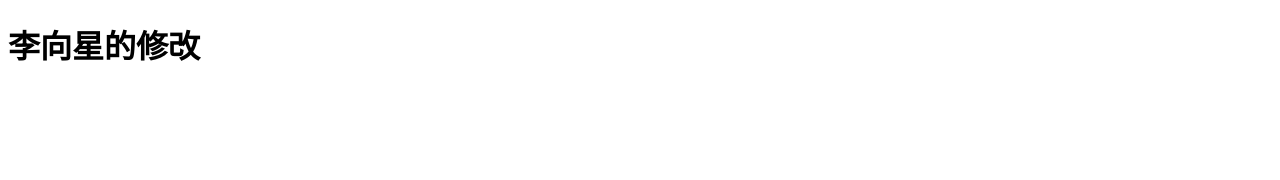
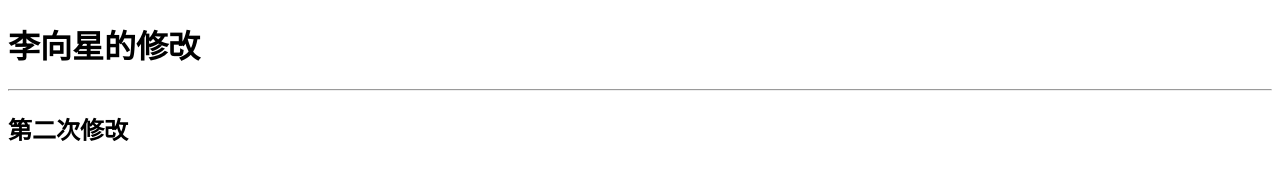
Before and after one commit to zhujianxiangmu/git-demo, a plain HTML site: page gufeng.html in a window 1280 px wide. Drawn offline with Linux system fonts and the light colour scheme.

Commit message:
第二次修改

```diff
--- a/gufeng.html
+++ b/gufeng.html
@@ -8,5 +8,7 @@
 </head>
 <body>
     <h1>李向星的修改</h1>
+    <hr>
+    <h2>第二次修改</h2>
 </body>
 </html>
```
